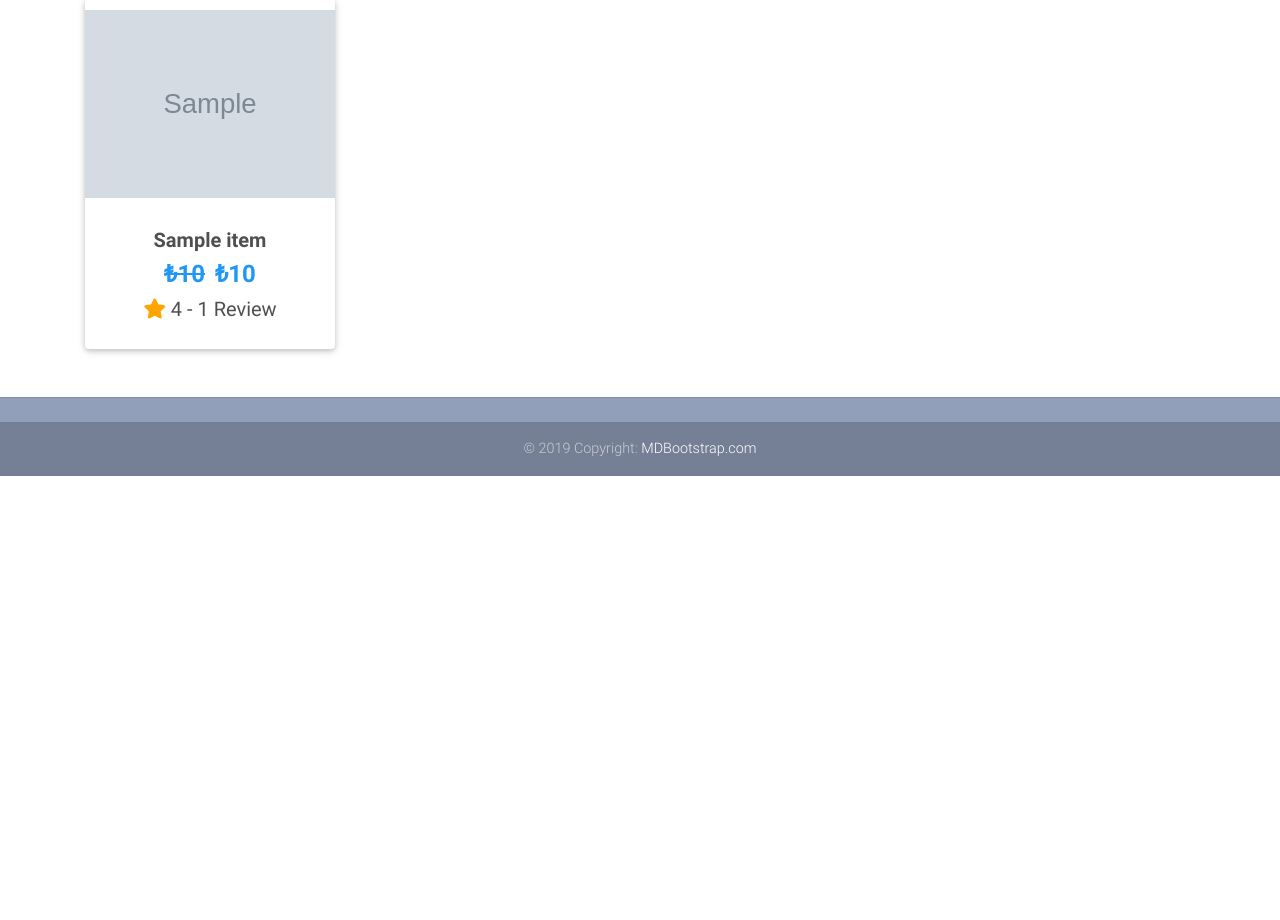
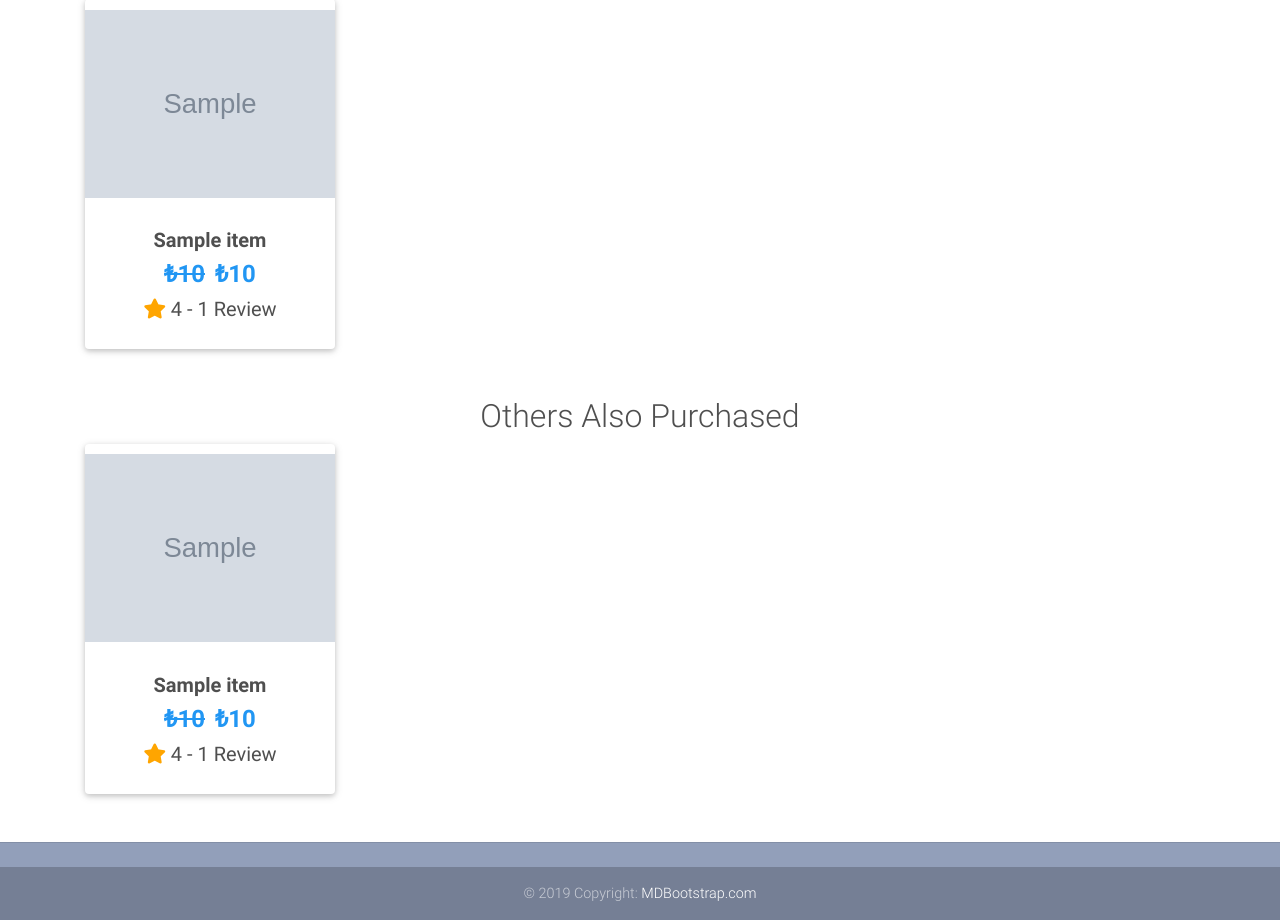
Before and after one commit to ahmet-kilic/K1001Shop, a Django app: template templates/product.html in a window 1280 px wide. Shown: the part 846-1766 px from the top of the page. Before the commit the page ends 1322 px from the top, so only its background shows below. Run offline with Django 3.2, Linux system fonts and the light colour scheme; the template is opened without the code that fills it: most values are stand-ins (such as "Sample title", 1, 10 or a date in 2020); grey boxes marked "Sample" are stand-in pictures; some libraries are stand-ins or nearby versions.

Commit message:
ml added

```diff
--- a/store/views.py
+++ b/store/views.py
@@ -12,6 +12,7 @@ from django.http import HttpResponse
 from django.core.mail import send_mail, BadHeaderError
 from django.db.models import Q, Avg
 import decimal
+from .mba import get_associated
 
 class HomeView(View):
     def get(self, request, *args, **kwargs):
@@ -57,6 +58,8 @@ class ProductView(View):
         product = get_object_or_404(Product, slug=slug)
         reviews = Review.objects.filter(product=product)
 
+        rec_products = get_associated(product.id)
+
         try:
             if request.user.is_authenticated:
                 user_review = reviews.get(user=request.user)
@@ -100,6 +103,7 @@ class ProductView(View):
             'page_count': paginator.num_pages,
             'best_rated': best_rated,
             'purchased': purchased,
+            'rec_products': rec_products
         }
         return render(request, 'product.html', context)
 
--- a/templates/product.html
+++ b/templates/product.html
@@ -334,9 +334,63 @@
 
           </div>
           {% endfor %}
+
         </div>
 
+      </section>
 
+      <h2 class="text-center"> Others Also Purchased </h2>
+
+      <!--Grid row-->
+      <section class="text-center mb-4">
+        <div class="row wow fadeIn">
+
+          {% for item in rec_products %}
+          <div class="col-lg-3 col-md-6 mb-4">
+
+              <div class="card" style="width: 250px; height: 350px">
+
+              <div class="view overlay">
+                  {% comment %} <img src="https://mdbootstrap.com/img/Photos/Horizontal/E-commerce/Vertical/12.jpg" class="card-img-top"> {% endcomment %}
+                  <img style="height: 100%; width: 100%; object-fit: contain" src="{{ item.image.url }}" class="card-img-top">
+                  <a href="{{ item.get_absolute_url }}">
+                  <div class="mask rgba-white-slight"></div>
+                  </a>
+              </div>
+
+              <div class="card-body text-center">
+                  <h5>
+                  <strong>
+                      <a href="{{ item.get_absolute_url }}" class="dark-grey-text">{{ item.name }}
+                      </a>
+                  </strong>
+                  </h5>
+
+                  <h4 class="font-weight-bold blue-text">
+                  <strong>
+                  {% if item.discount_price %}
+                  <span class="mr-1">
+                      <del>₺{{ item.price }}</del>
+                  </span>
+                  <span>₺{{ item.discount_price }}</span>
+                  {% else %}
+                  <span>₺{{ item.price }}</span>
+                  {% endif %}
+                  </strong>
+                  </h4>
+                  {% if item.count_reviews %}
+                  <h5> <i class="fas fa-star" style="color:	orange"></i>
+                  {{ item.get_rating }} - {{ item.count_reviews }} {% if item.count_reviews == 1 %} Review {% else %} Reviews {% endif %}
+                  </h5>
+                  {% endif %}
+
+              </div>
+
+              </div>
+
+          </div>
+          {% endfor %}
+        </div>
       </section>
 
     </div>
```
Also changed, not shown: store/mba.py (added, +49 -0 lines). Lines whose indentation alone changed are shown as unchanged.
